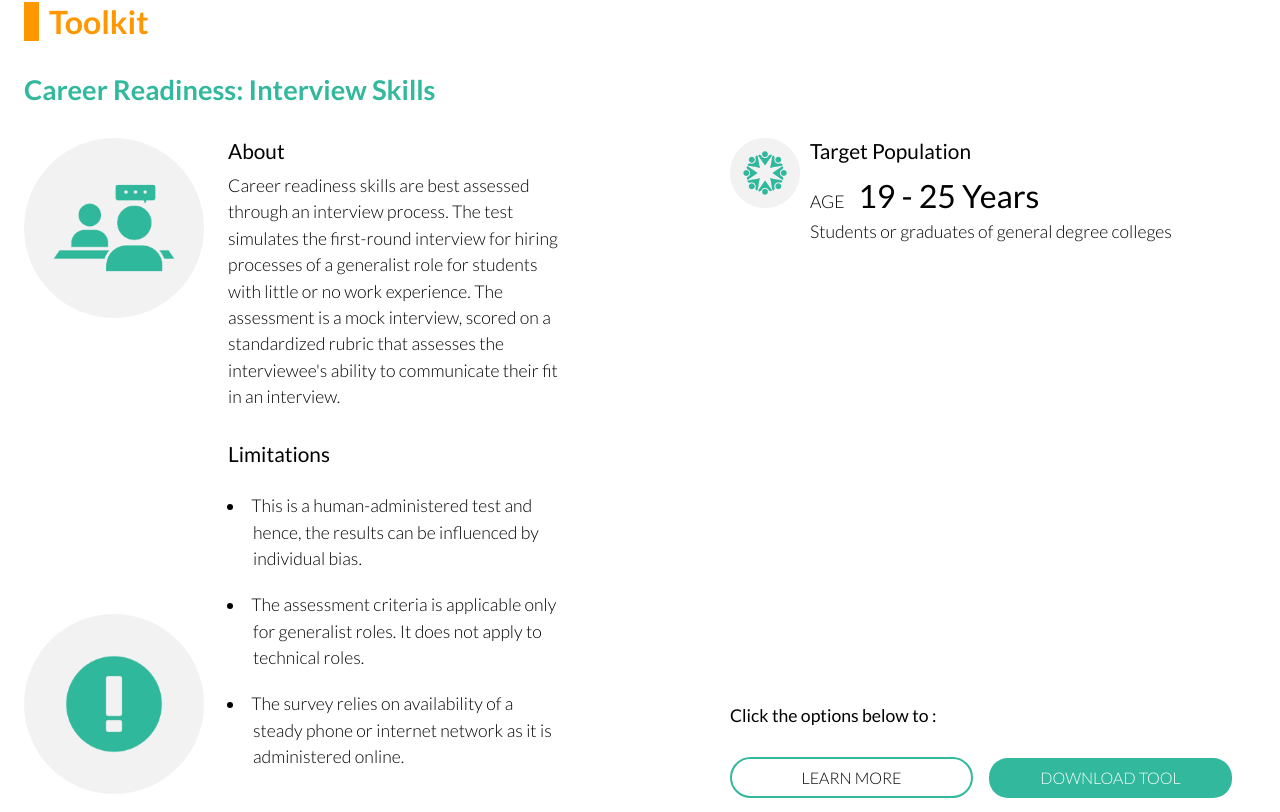
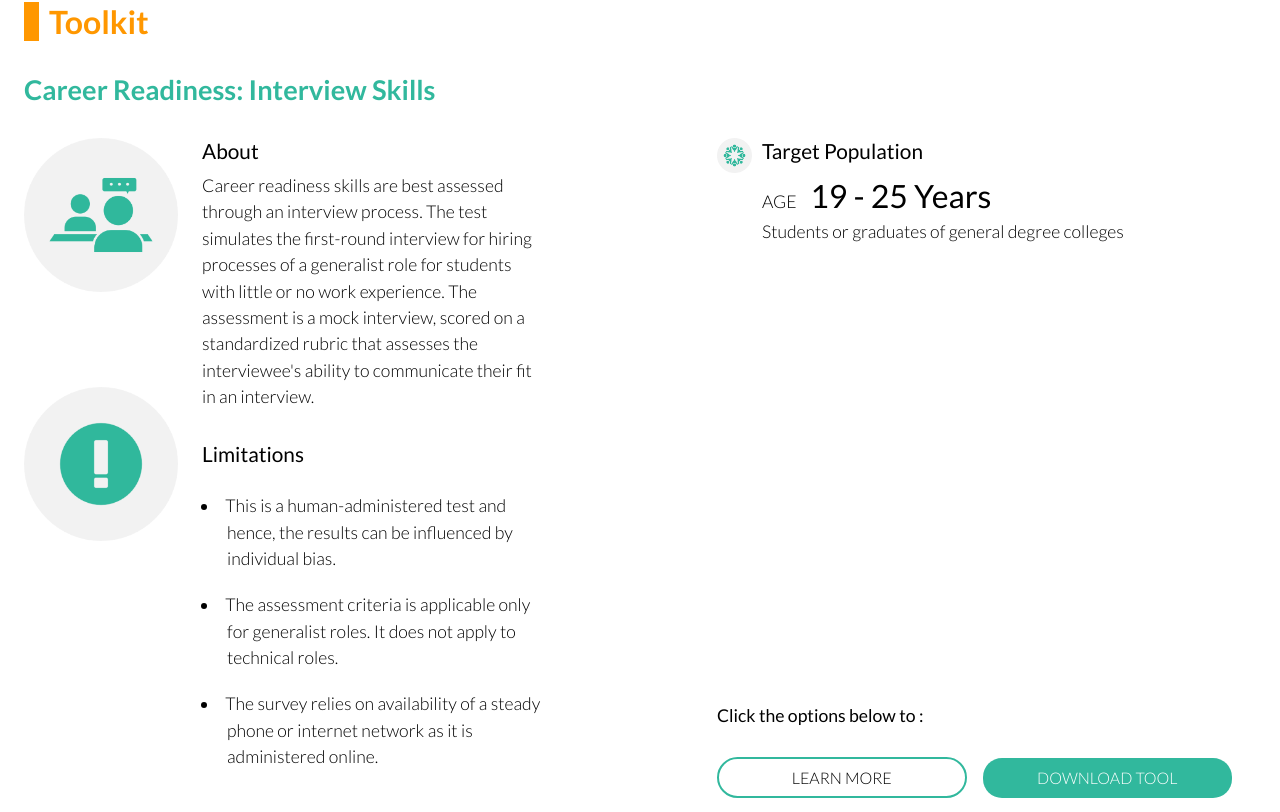
Before and after one commit to gitmedha/rct, a React (Create React App) app: page / in a window 1280 px wide. Shown: the part 708-1520 px from the top of the page. Built offline with nearby package versions, Linux system fonts and the light colour scheme.

Commit message:
changed icon alignments

```diff
--- a/src/components/LandingPage/LandingPage.js
+++ b/src/components/LandingPage/LandingPage.js
@@ -114,12 +114,12 @@ working to enhance career readiness skills in the school-to-work space.
                     <div className='accordion_header_sec' id="interview_skills_sec">Career Readiness: Interview Skills</div>
 
                     <Grid item xs={12} display="flex" justifyContent="space-between">
-                        <Box display="flex" flexDirection="column" justifyContent="space-between" alignItems="center">
+                        <Box display="flex" flexDirection="column">
                             <Box>
-                                <img src={InterviewIcon} alt='interview icon' style={{height:'180px', width:'180px'}}/>
+                                <img src={InterviewIcon} alt='interview icon' style={{height:'154px', width:'154px'}}/>
                             </Box>
                             <Box>
-                                <img src={limitationGrey} alt="limitations icon" style={{height:'180px', width:'180px'}}/>
+                                <img src={limitationGrey} alt="limitations icon" style={{height:'154px', width:'154px', marginTop:'5.7rem'}}/>
                             </Box>
                         </Box>
                     <Container>
@@ -156,7 +156,7 @@ working to enhance career readiness skills in the school-to-work space.
                             </Grid>
                             <Grid item xs={12} sm={12} md={6} lg={6} xl={6} display="flex" flexDirection="column" justifyContent="space-between">
                                 <Box style={{display:"flex"}}>
-                                    <img src={targetPopulationGrey} alt=" target Population icon" style={{height:'70px', width:'70px'}}/>
+                                    <img src={targetPopulationGrey} alt=" target Population icon" style={{height:'35px', width:'35px'}}/>
                                     <Box style={{marginLeft:'10px'}}>
                                         <div className='box_header_sec'>Target Population</div>
                                         <div className='box_body_sec' style={{lineHeight:'30px', marginTop:'18px'}}>
```
